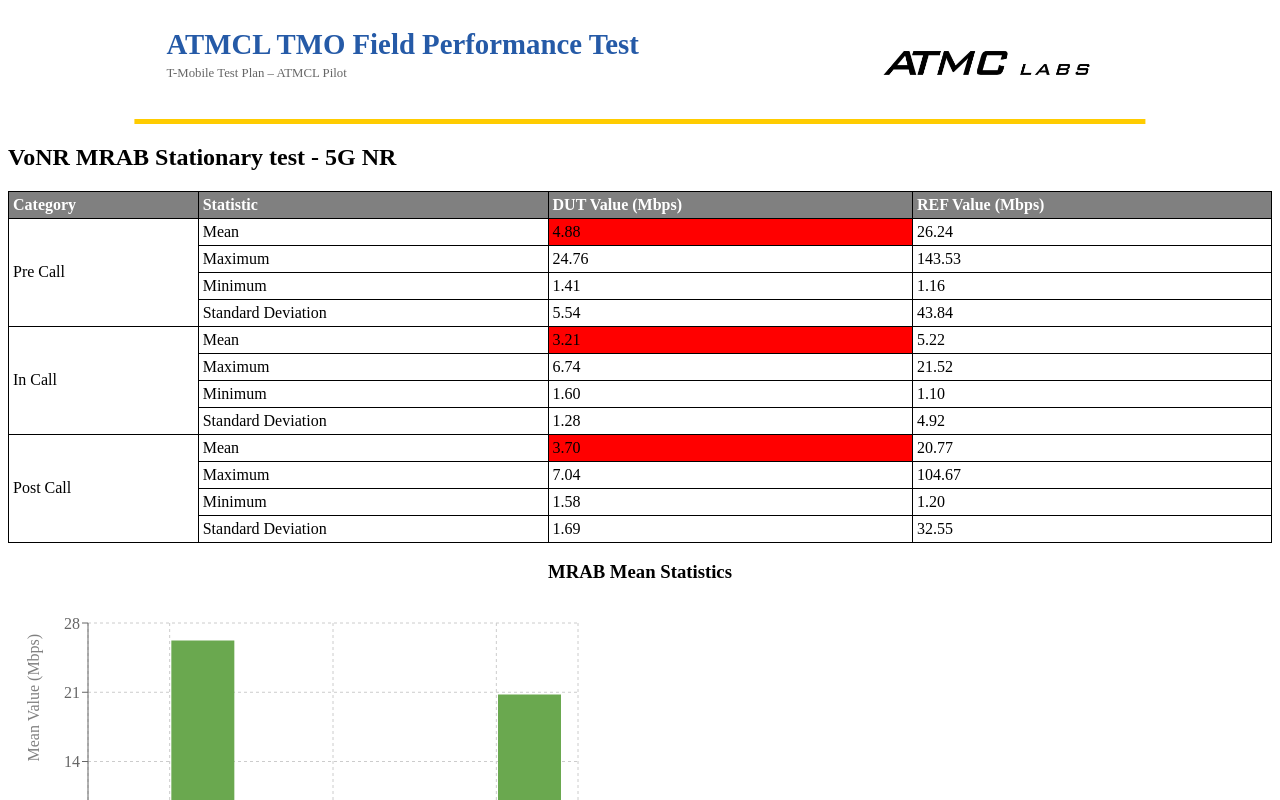
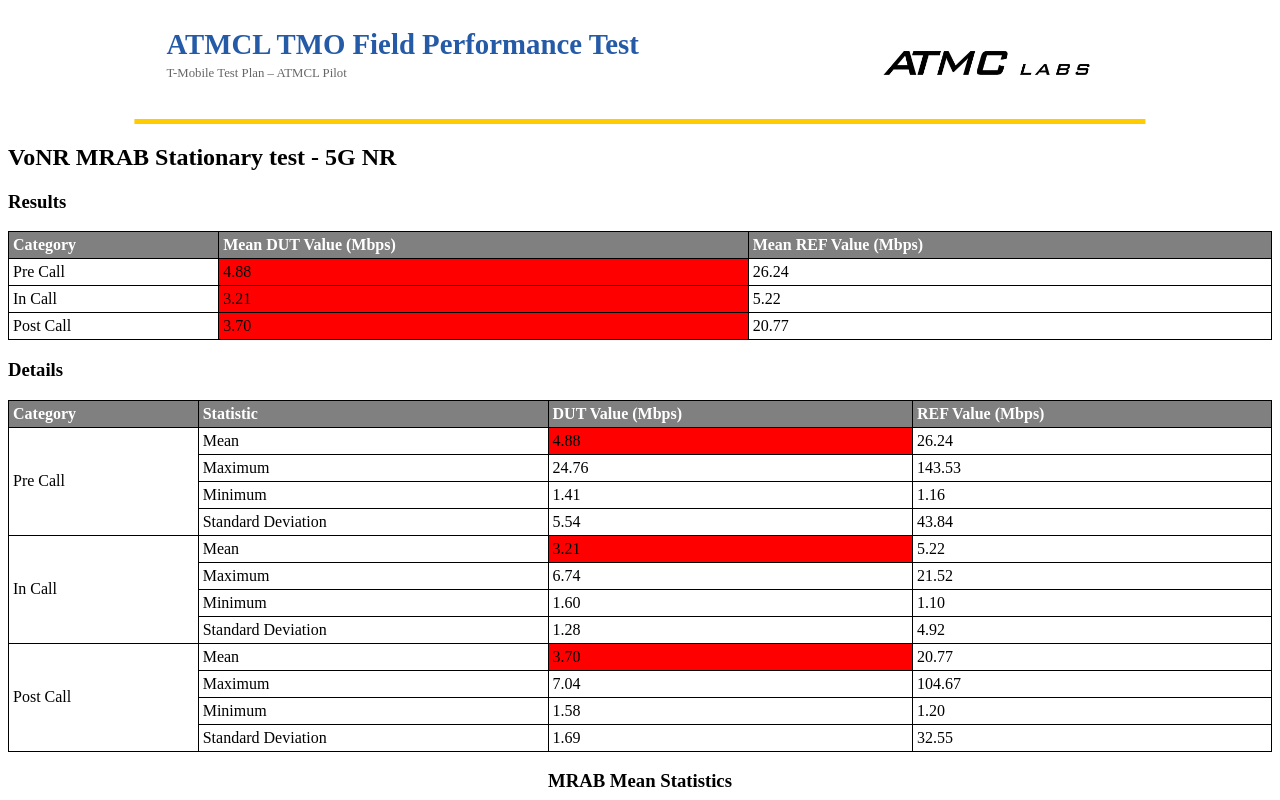
Before and after one commit to LiJieSu0/Fit4Launch_Report, a React (Create React App) app in the folder report-generator-app/: page / in a window 1280 px wide. Shown: the top 800 px of the page. Built offline with nearby package versions, Linux system fonts and the light colour scheme; what chartjs-plugin-datalabels would draw is missing.

Commit message:
add dp mrab details layout

```diff
--- a/report-generator-app/src/ReportDetails/DataPerformance/DpMrabDetailsPage.js
+++ b/report-generator-app/src/ReportDetails/DataPerformance/DpMrabDetailsPage.js
@@ -17,9 +17,41 @@ const DpMrabDetailsPage = () => {
   }
   return (
     <div className="page-content">
-      {/* Overall table here */}
       <h2>VoNR MRAB Stationary test - 5G NR</h2>
-
+      <h3>Results</h3>
+      <table className="general-table-style">
+        <thead>
+          <tr>
+            <th>Category</th>
+            <th>Mean DUT Value (Mbps)</th>
+            <th>Mean REF Value (Mbps)</th>
+          </tr>
+        </thead>
+        <tbody>
+          <tr>
+            <td>Pre Call</td>
+            <td style={{ backgroundColor: getKpiCellColor('Throughput', mrabData["DUT MRAB"]["MRAB Statistics"]["Pre Call"]["Mean"], mrabData["REF MRAB"]["MRAB Statistics"]["Pre Call"]["Mean"]) }}>
+              {mrabData["DUT MRAB"]["MRAB Statistics"]["Pre Call"]["Mean"].toFixed(2)}
+            </td>
+            <td>{mrabData["REF MRAB"]["MRAB Statistics"]["Pre Call"]["Mean"].toFixed(2)}</td>
+          </tr>
+          <tr>
+            <td>In Call</td>
+            <td style={{ backgroundColor: getKpiCellColor('Throughput', mrabData["DUT MRAB"]["MRAB Statistics"]["In Call"]["Mean"], mrabData["REF MRAB"]["MRAB Statistics"]["In Call"]["Mean"]) }}>
+              {mrabData["DUT MRAB"]["MRAB Statistics"]["In Call"]["Mean"].toFixed(2)}
+            </td>
+            <td>{mrabData["REF MRAB"]["MRAB Statistics"]["In Call"]["Mean"].toFixed(2)}</td>
+          </tr>
+          <tr>
+            <td>Post Call</td>
+            <td style={{ backgroundColor: getKpiCellColor('Throughput', mrabData["DUT MRAB"]["MRAB Statistics"]["Post Call"]["Mean"], mrabData["REF MRAB"]["MRAB Statistics"]["Post Call"]["Mean"]) }}>
+              {mrabData["DUT MRAB"]["MRAB Statistics"]["Post Call"]["Mean"].toFixed(2)}
+            </td>
+            <td>{mrabData["REF MRAB"]["MRAB Statistics"]["Post Call"]["Mean"].toFixed(2)}</td>
+          </tr>
+        </tbody>
+      </table>
+      <h3>Details</h3>
       <table className="general-table-style">
         <thead>
           <tr>
```
